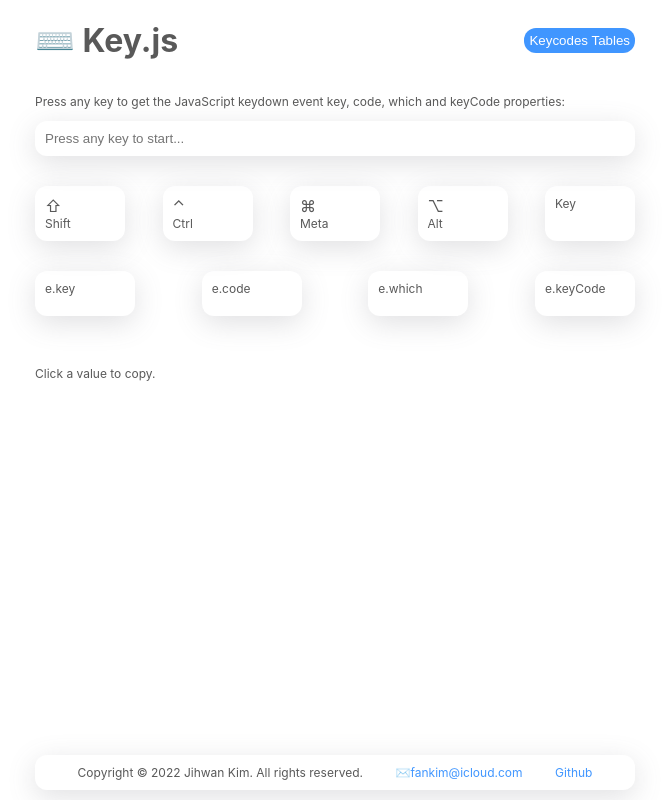
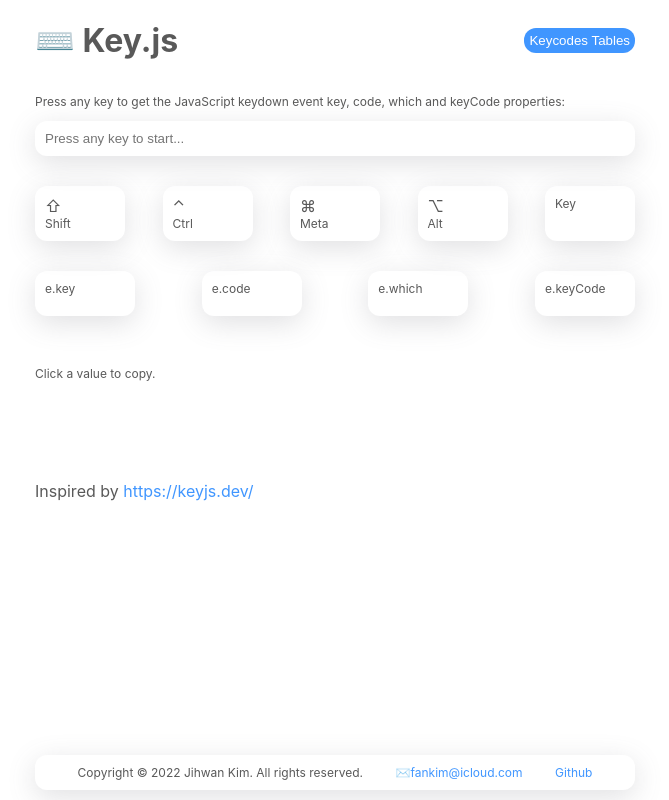
Before and after one commit to fankimm/keyCode, a Next.js app: page / in a window 1280 px wide. Shown: the whole page, without its empty margins (305-974 px from the left). Built offline with nearby package versions, Linux system fonts and the light colour scheme.

Commit message:
Update : 출처 표기

```diff
--- a/pages/index.tsx
+++ b/pages/index.tsx
@@ -192,6 +192,12 @@ const Home = () => {
             <div style={{ fontSize: "12px", marginBottom: "100px" }}>
               Click a value to copy.
             </div>
+            <div>
+              Inspired by{" "}
+              <a className={styles.a} href="https://keyjs.dev/">
+                https://keyjs.dev/
+              </a>
+            </div>
           </>
         ) : (
           <div style={{ display: "flex", justifyContent: "center" }}>
```
